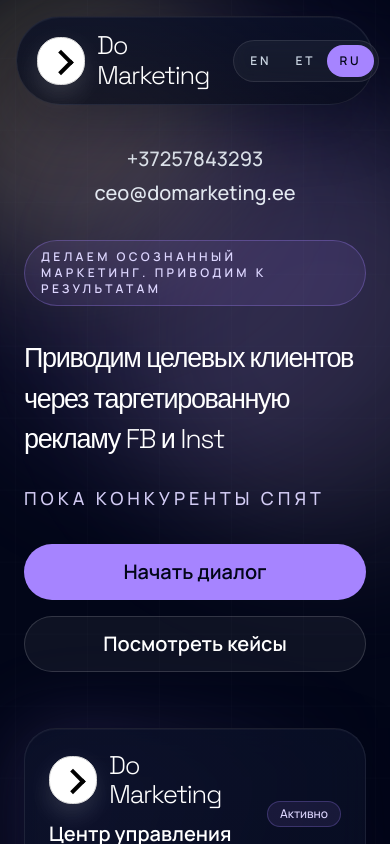
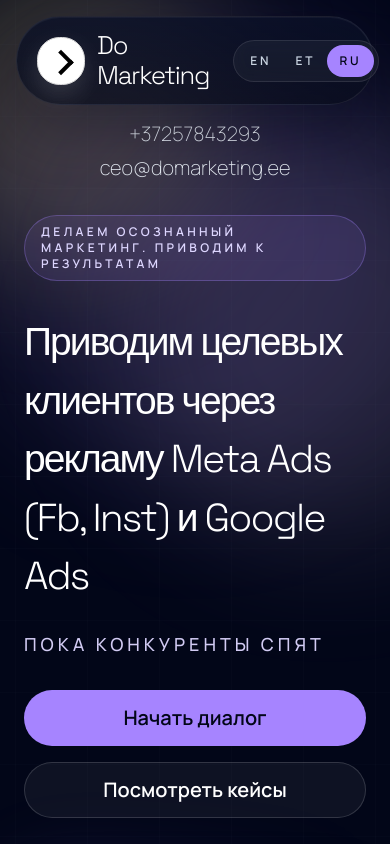
Before and after one commit to ignatevako-ko/site, a Next.js app: page / in a window 390 px wide. Shown: the top 844 px of the page. Built offline with nearby package versions, Linux system fonts and the light colour scheme.

Commit message:
Update homepage hero and Petr testimonial video

```diff
--- a/src/components/kreo-page-content.tsx
+++ b/src/components/kreo-page-content.tsx
@@ -272,7 +272,7 @@ export function KreoPageContent() {
             <p className="text-[20px] font-semibold uppercase tracking-[0.3em] text-violet-300">
               {copy.eyebrow}
             </p>
-            <h1 className="text-[18px] font-extralight leading-[1.05] tracking-[-0.04em] text-white sm:text-[48px] lg:text-[56px]">
+            <h1 className="text-[28px] font-extralight leading-[1.08] tracking-[-0.04em] text-white sm:text-[2.075rem]">
               {copy.title}
             </h1>
             <p className="max-w-4xl text-base leading-8 text-slate-400 sm:text-lg">
--- a/src/components/landing-page.tsx
+++ b/src/components/landing-page.tsx
@@ -82,7 +82,14 @@ const liveTestimonialsCopy: Record<
   Language,
   {
     title: string;
-    items: Array<{ name: string; subtitle: string; quote: string; image: string }>;
+    items: Array<{
+      name: string;
+      subtitle: string;
+      quote: string;
+      image: string;
+      video?: string;
+      poster?: string;
+    }>;
   }
 > = {
   en: {
@@ -141,18 +148,20 @@ const liveTestimonialsCopy: Record<
     title: "Живые отзывы наших клиентов",
     items: [
       {
+        name: "Петр",
+        subtitle: "Владелец строительной фирмы StenVarg",
+        quote:
+          "Мне нравится, что здесь сочетаются системность, спокойная коммуникация и реальная вовлечённость. Реклама стала понятнее, решения — точнее, а результат наконец-то начал ощущаться в цифрах.",
+        image: "/images/testimonial-2.jpg",
+        poster: "/images/testimonial-2.jpg",
+        video: "/videos/testimonials/petr.mp4",
+      },
+      {
         name: "Константин",
         subtitle: "Владелец детской спортивной школы EDU.DO",
         quote:
           "С ребятами я работаю уже более трёх лет. Это лучшие ребята! Поверьте, с ними очень комфортно. Они вас всегда услышат и помогут. А самое главное — они увеличили мои продажи. Я им очень благодарен. Ребята действительно знают своё дело.",
         image: "/images/testimonial-portrait.jpg",
-      },
-      {
-        name: "Петр",
-        subtitle: "Владелец строительной фирмы StenVarg",
-        quote:
-          "Мне нравится, что здесь сочетаются системность, спокойная коммуникация и реальная вовлечённость. Реклама стала понятнее, решения — точнее, а результат наконец-то начал ощущаться в цифрах.",
-        image: "/images/testimonial-2.jpg",
       },
       {
         name: "Светлана",
@@ -329,6 +338,11 @@ function CaseCard({ item, index, language }: { item: CaseStudy; index: number; l
 
 export function LandingPage() {
   const [language, setLanguage] = useState<Language>(defaultLanguage);
+  const [activeTestimonialVideo, setActiveTestimonialVideo] = useState<{
+    src: string;
+    poster?: string;
+    name: string;
+  } | null>(null);
 
   useEffect(() => {
     document.documentElement.lang = language;
@@ -351,6 +365,26 @@ export function LandingPage() {
     setActiveTestimonial(0);
   }, [language]);
 
+  useEffect(() => {
+    if (!activeTestimonialVideo) {
+      return;
+    }
+
+    const handleKeyDown = (event: KeyboardEvent) => {
+      if (event.key === "Escape") {
+        setActiveTestimonialVideo(null);
+      }
+    };
+
+    document.addEventListener("keydown", handleKeyDown);
+    document.body.style.overflow = "hidden";
+
+    return () => {
+      document.removeEventListener("keydown", handleKeyDown);
+      document.body.style.overflow = "";
+    };
+  }, [activeTestimonialVideo]);
+
   return (
     <div className="relative min-h-screen overflow-hidden bg-slate-950 text-white">
       <div className="pointer-events-none absolute inset-0">
@@ -371,16 +405,16 @@ export function LandingPage() {
       <main className="relative z-10">
         <section className="mx-auto grid w-full max-w-7xl gap-14 px-6 pb-20 pt-16 lg:grid-cols-[1.1fr_0.9fr] lg:px-10 lg:pb-28 lg:pt-24">
           <div className="space-y-8">
-            <div className="-mt-[25px] flex flex-col items-center gap-1 text-center text-[20px] font-medium text-slate-200 sm:mt-0 sm:flex-row sm:items-center sm:gap-3 sm:text-left sm:text-sm">
+            <div className="-mt-[50px] flex flex-col items-center gap-1 text-center text-[20px] font-extralight text-slate-200 sm:hidden">
               <a
                 href={`tel:${content.contacts.phone}`}
-                className="transition hover:text-violet-200 sm:rounded-full sm:border sm:border-white/12 sm:bg-white/5 sm:px-4 sm:py-2 sm:hover:border-violet-300/50"
+                className="transition hover:text-violet-200"
               >
                 {content.contacts.phone}
               </a>
               <a
                 href={`mailto:${content.contacts.email}`}
-                className="transition hover:text-violet-200 sm:rounded-full sm:border sm:border-white/12 sm:bg-white/5 sm:px-4 sm:py-2 sm:hover:border-violet-300/50"
+                className="transition hover:text-violet-200"
               >
                 {content.contacts.email}
               </a>
@@ -391,7 +425,13 @@ export function LandingPage() {
             </div>
 
             <div className="space-y-6">
-              <h1 className="max-w-3xl text-[27px] font-light tracking-[-0.05em] text-white sm:text-[34px] lg:text-[58px]">
+              <h1
+                className={`max-w-3xl font-light tracking-[-0.05em] text-white ${
+                  language === "ru"
+                    ? "text-[39px] sm:text-[39px] md:text-[46px] lg:text-[58px]"
+                    : "text-[27px] sm:text-[34px] lg:text-[58px]"
+                }`}
+              >
                 {renderHighlightedText(content.hero.title)}
               </h1>
               <p className="max-w-2xl text-lg font-medium uppercase tracking-[0.22em] text-violet-200/95 sm:text-xl">
@@ -699,7 +739,18 @@ export function LandingPage() {
                   <div className="absolute inset-0 flex items-center justify-center">
                     <button
                       type="button"
-                      className="inline-flex h-20 w-20 items-center justify-center rounded-full bg-white text-violet-500 shadow-[0_15px_40px_rgba(255,255,255,0.2)] transition hover:scale-[1.03]"
+                      onClick={() => {
+                        const item = liveTestimonials.items[activeTestimonial];
+                        if (item.video) {
+                          setActiveTestimonialVideo({
+                            src: item.video,
+                            poster: item.poster || item.image,
+                            name: item.name,
+                          });
+                        }
+                      }}
+                      disabled={!liveTestimonials.items[activeTestimonial].video}
+                      className="inline-flex h-20 w-20 items-center justify-center rounded-full bg-white text-violet-500 shadow-[0_15px_40px_rgba(255,255,255,0.2)] transition hover:scale-[1.03] disabled:cursor-not-allowed disabled:opacity-60 disabled:hover:scale-100"
                       aria-label="Play video review"
                     >
                       <span className="ml-1 text-3xl">▶</span>
@@ -815,6 +866,37 @@ export function LandingPage() {
 
       </main>
 
+      {activeTestimonialVideo ? (
+        <div
+          className="fixed inset-0 z-[100] flex items-center justify-center bg-slate-950/86 px-5 py-8 backdrop-blur-xl"
+          role="dialog"
+          aria-modal="true"
+          onClick={() => setActiveTestimonialVideo(null)}
+        >
+          <button
+            type="button"
+            aria-label="Close testimonial video"
+            className="absolute right-5 top-5 flex h-12 w-12 items-center justify-center rounded-full border border-white/15 bg-white/10 text-2xl text-white transition hover:bg-white/18"
+            onClick={() => setActiveTestimonialVideo(null)}
+          >
+            ×
+          </button>
+          <div
+            className="relative aspect-[9/16] max-h-[86vh] w-full max-w-[24rem] overflow-hidden rounded-[2rem] border border-white/12 bg-slate-900 shadow-[0_36px_120px_rgba(2,6,23,0.55)]"
+            onClick={(event) => event.stopPropagation()}
+          >
+            <video
+              src={activeTestimonialVideo.src}
+              poster={activeTestimonialVideo.poster}
+              controls
+              autoPlay
+              playsInline
+              className="absolute inset-0 h-full w-full object-cover"
+            />
+          </div>
+        </div>
+      ) : null}
+
       <style jsx global>{`
         .creative-marquee {
           width: 100%;
--- a/src/data/site-content.ts
+++ b/src/data/site-content.ts
@@ -492,7 +492,7 @@ export const siteContent: Record<Language, SiteDictionary> = {
     ],
     hero: {
       eyebrow: "Делаем осознанный маркетинг. Приводим к результатам",
-      title: "Приводим *целевых клиентов* через *таргетированную рекламу* FB и Inst",
+      title: "Приводим целевых клиентов через рекламу Meta Ads (Fb, Inst) и Google Ads",
       description: "Пока конкуренты спят",
       primaryCta: "Начать диалог",
       secondaryCta: "Посмотреть кейсы",
```
Also changed, not shown: 1 other file (tests, documents, lock files or other folders).
